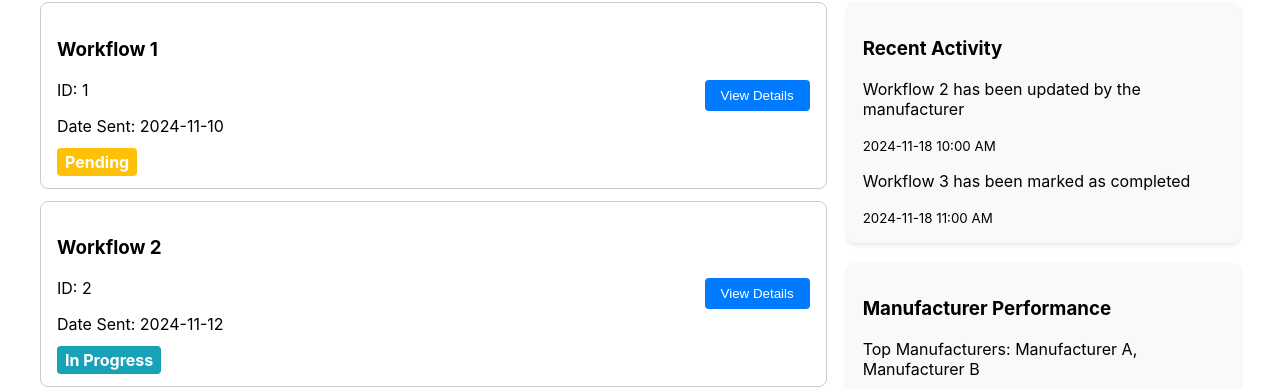
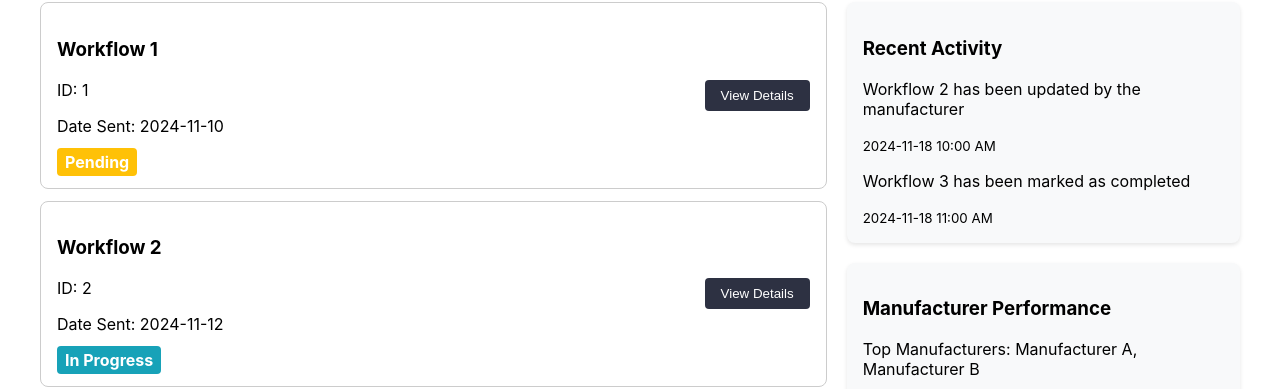
Before and after one commit to ShehaniDehipola/Coconut-Peat-Supply-Chain_workflow_customization_tool, a React (Create React App) app in the folder frontend/: page /workflow in a window 1280 px wide. Shown: the part 335-724 px from the top of the page. Built offline with nearby package versions, Linux system fonts and the light colour scheme; the HTML template or start-up script is replaced by a standard one.

Commit message:
fixed: button color theme in user interfaces

```diff
--- a/frontend/src/components/WorkflowCustomizationTool.jsx
+++ b/frontend/src/components/WorkflowCustomizationTool.jsx
@@ -209,7 +209,7 @@ const Canvas = styled.div`
 const AddPluginButton = styled.button`
   margin-bottom: 20px;
   padding: 10px;
-  background-color: #007bff;
+  background-color: #2D3142;
   color: white;
   border: none;
   border-radius: 4px;
@@ -318,6 +318,28 @@ const DropdownIcon = styled.span`
   transition: transform 0.2s ease-in-out; /* Smooth rotation */
 `;
 
+const Button = styled.button`
+  background-color: transparent;
+  color: #2D3142;
+  border: 1px solid #2D3142;
+  padding: 8px 12px;
+  border-radius: 4px;
+  cursor: pointer;
+  font-size: 14px;
+  margin-top: 100px;
+  margin-left: 120px;
+
+  &:hover {
+    opacity: 0.8;
+  }
+    transition: background-color 0.3s, color 0.3s;
+
+  &:hover {
+    background-color: #2D3142;
+    color: white;
+  }
+`;
+
 const WorkflowCustomizationTool = () => {
   const navigate = useNavigate();
   const [plugins, setPlugins] = useState({
@@ -345,12 +367,12 @@ const WorkflowCustomizationTool = () => {
   },
   "plugin-2": {
     name: "Cutting",
-    steps: ["Cut Husks into Desired Dimensions", "Validate All Husks Processed"],
+    steps: ["Cut Husks ", "Validate All Husks Processed"],
     inputs: [],
   },
   "plugin-3": {
     name: "Washing",
-    steps: ["Fill Tanks with Cocopeat and Water", "Wash for 24 Hours", "Wash for Another 24 Hours", "Final Wash for 12 Hours", "Check EC Level"],
+    steps: ["Fill Tanks r", "Wash for 24 Hours", "Wash for Another 24 Hours", "Final Wash for 12 Hours", "Check EC Level"],
     inputs: [{ label: "EC Level:", parameter: "targetECLevel" }],
   },
   };
@@ -387,6 +409,21 @@ const WorkflowCustomizationTool = () => {
       ...prev,
       [pluginId]: !prev[pluginId],
     }));
+  };
+
+  const deletePlugin = (pluginId) => {
+    setPlugins((prev) => {
+      const updatedItems = prev.column2.items.filter((item) => item.id !== pluginId);
+      return {
+        ...prev,
+        column2: { ...prev.column2, items: updatedItems },
+      };
+    });
+  };
+
+  const updatePluginData = (pluginId) => {
+    // Handle updating plugin data
+    alert(`Updating plugin: ${pluginId}`);
   };
 
   return (
@@ -439,7 +476,7 @@ const WorkflowCustomizationTool = () => {
       onClick={() => toggleExpand(item.id)}
     >
       ▼
-    </DropdownIcon>
+                      </DropdownIcon>
   </div>
   {expandedPlugins[item.id] && (
     <ExpandedSection>
@@ -454,8 +491,17 @@ const WorkflowCustomizationTool = () => {
           <input type="text" />
         </InputField>
       ))}
+                        <Button onClick={() => updatePluginData(item.id)}>Update</Button>
+
     </ExpandedSection>
-  )}
+                    )}
+                    {/* Show delete button only when not expanded */}
+                    {/* {!expandedPlugins[item.id] && (
+                      <Button delete onClick={() => deletePlugin(item.id)}>
+                        Delete
+                      </Button>
+                    )} */}
+
 </PluginCard>
 
                 ))}
--- a/frontend/src/components/exporter/WorkflowOverview.jsx
+++ b/frontend/src/components/exporter/WorkflowOverview.jsx
@@ -63,7 +63,7 @@ const WorkflowHeader = styled.h2`
 `;
 
 const Button = styled.button`
-  background-color: #007bff;
+  background-color: #2D3142;
   color: white;
   padding: 8px 16px;
   border: none;
--- a/frontend/src/components/exporter/WorkflowProgress.jsx
+++ b/frontend/src/components/exporter/WorkflowProgress.jsx
@@ -27,7 +27,7 @@ const ProgressBar = styled.div`
     top: 0;
     height: 100%;
     width: ${(props) => props.progress || '0%'};
-    background: ${(props) => (props.progress === '100%' ? '#28a745' : '#007bff')};
+    background: ${(props) => (props.progress === '100%' ? '#28a745' : '#2D3142')};
     transition: width 0.3s ease;
   }
 `;
--- a/frontend/src/components/manufacturer/ManufacturerDashboard.jsx
+++ b/frontend/src/components/manufacturer/ManufacturerDashboard.jsx
@@ -22,7 +22,7 @@ const WorkflowHeader = styled.h2`
 `;
 
 const Button = styled.button`
-  background-color: #007bff;
+  background-color: #2D3142;
   color: white;
   padding: 8px 16px;
   border: none;
```
